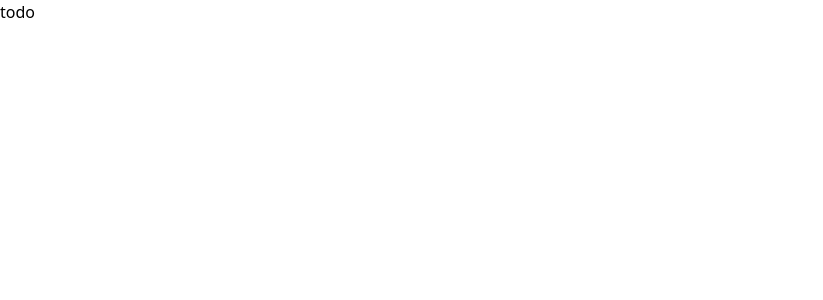
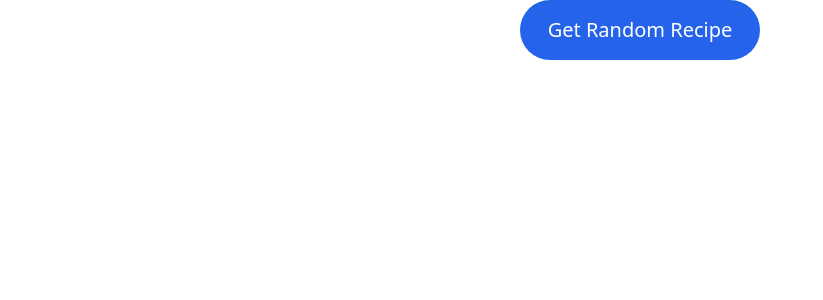
Before and after one commit to danxguerrero/react-formula, a React (Vite) app: page / in a window 1280 px wide. Shown: the top 300 px of the page, without its empty margins (0-823 px from the left). Built offline with nearby package versions, Linux system fonts and the light colour scheme.

Commit message:
Create RecipeCard component

```diff
--- a/src/usingFetch/UsingFetch.jsx
+++ b/src/usingFetch/UsingFetch.jsx
@@ -1,8 +1,22 @@
+import { useState } from 'react';
+import { RecipeCard } from './components/RecipeCard.jsx'
+
 const RECIPE = {
   name: "Pho",
   image_url: "https://static-task-assets.react-formula.com/239035.jpg",
 };
 
 export const UsingFetch = () => {
-    return <div>todo</div>
+    const [ recipe, setRecipe ] = useState(null)
+    return (
+        <div className='flex flex-col justify-center items-center'>
+            {recipe && <RecipeCard recipe={recipe}/>}
+            <button
+                onClick={() => setRecipe(RECIPE)}
+                className='bg-blue-600 rounded-full p-4 px-7 text-white text-xl'
+            >
+                Get Random Recipe
+            </button>
+        </div>
+    )
 }
--- /dev/null
+++ b/src/usingFetch/components/RecipeCard.jsx
@@ -0,0 +1,8 @@
+export const RecipeCard = ({recipe}) => {
+    return (
+        <div className='m-8'>
+            <div className='text-3xl text-yellow-100 bg-yellow-500 py-4 text-center rounded-t-lg'>{recipe.name}</div>
+            <img src={recipe.image_url} className='object-cover h-[320px] w-[400px] rounded-b-lg' />
+        </div>
+    )
+}
```
